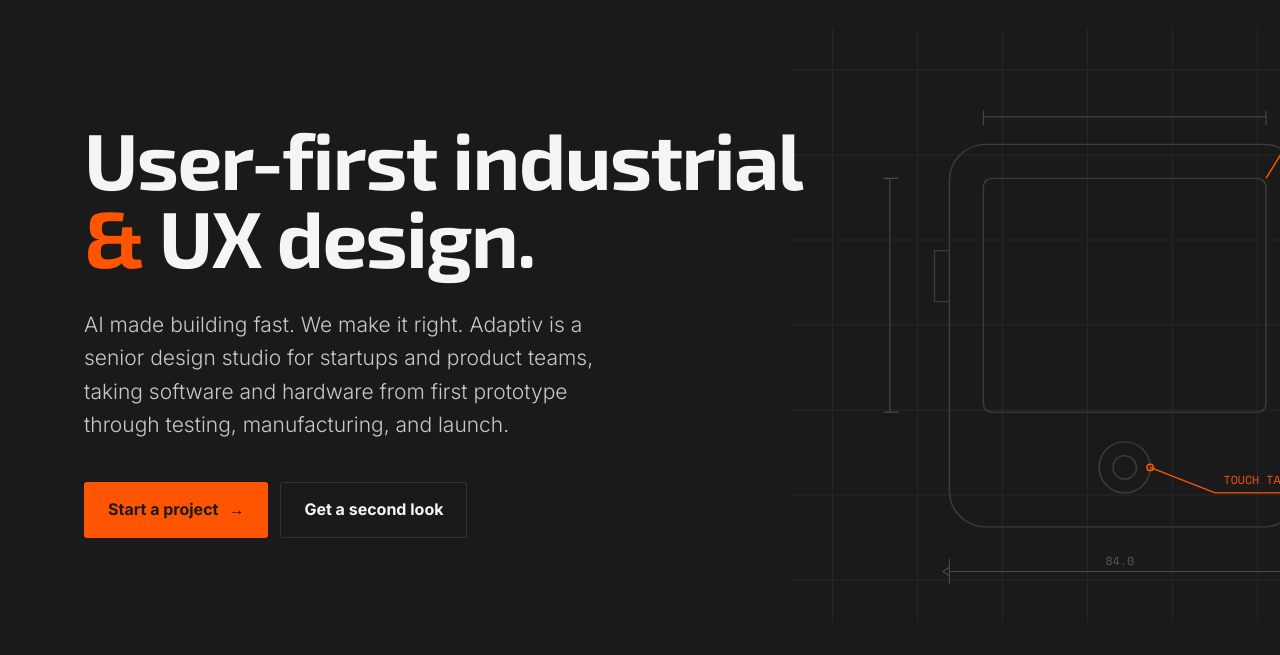
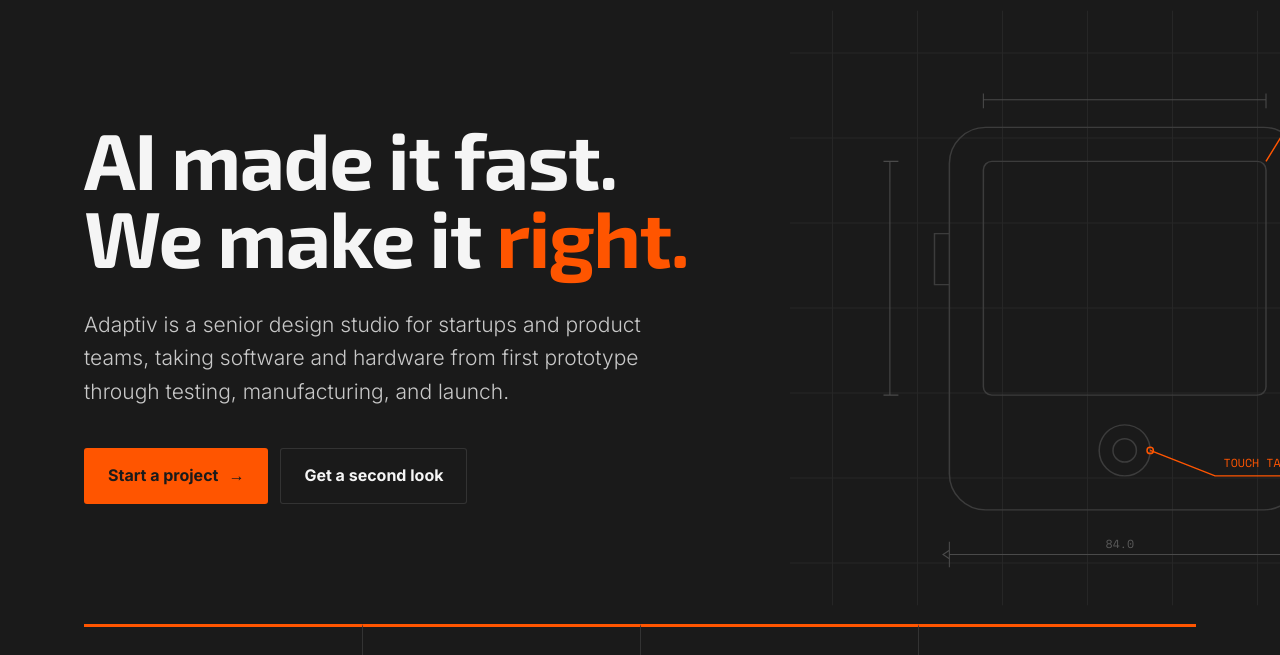
Before and after one commit to johnsalisbury-sketch/adaptivstudios-site, a plain HTML site: page index.html in a window 1280 px wide. Shown: the part 73-728 px from the top of the page. Drawn offline with nearby package versions, Linux system fonts and the light colour scheme.

Commit message:
New hero headline: AI made it fast. We make it right.
Co-Authored-By: Claude Opus 5.5 <noreply@anthropic.com>
Claude-Session: https://claude.ai/code/session_01G3BLdnL1VxYiifKJJE5U2e

```diff
--- a/index.html
+++ b/index.html
@@ -350,8 +350,8 @@
       <text class="ot" x="470" y="64">R8 · GUI BEZEL</text>
     </svg>
     <div class="wrap">
-      <h1><i>User-first industrial</i> <i><span>&amp;</span> UX design.</i></h1>
-      <p class="lede">AI made building fast. We make it right. Adaptiv is a senior design studio for startups and product teams, taking software and hardware from first prototype through testing, manufacturing, and launch.</p>
+      <h1><i>AI made it fast.</i> <i>We make it <span>right.</span></i></h1>
+      <p class="lede">Adaptiv is a senior design studio for startups and product teams, taking software and hardware from first prototype through testing, manufacturing, and launch.</p>
       <div class="cta">
         <a class="btn" href="#contact">Start a project <span aria-hidden="true">&rarr;</span></a>
         <a class="btn ghost" href="#review">Get a second look</a>
```
